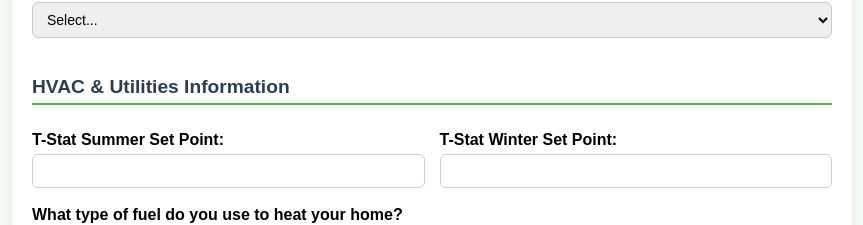
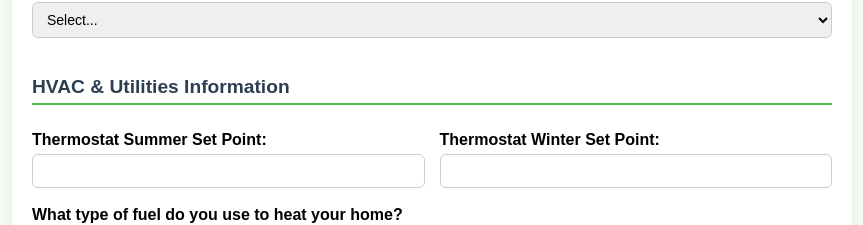
Before and after one commit to GetHealthyHome/Home-Performance-Questionnaire, a plain HTML site: page index.html in a window 1280 px wide. Shown: the part 3209-3434 px from the top of the page, without its empty margins (208-1071 px from the left). Drawn offline with Linux system fonts and the light colour scheme.

Commit message:
Update index.html

```diff
--- a/index.html
+++ b/index.html
@@ -319,11 +319,11 @@
 
   <div class="form-row">
     <div class="form-group">
-      <label>T-Stat Summer Set Point:</label>
+      <label>Thermostat Summer Set Point:</label>
       <input type="text" name="TstatSummer">
     </div>
     <div class="form-group">
-      <label>T-Stat Winter Set Point:</label>
+      <label>Thermostat Winter Set Point:</label>
       <input type="text" name="TstatWinter">
     </div>
   </div>
```
